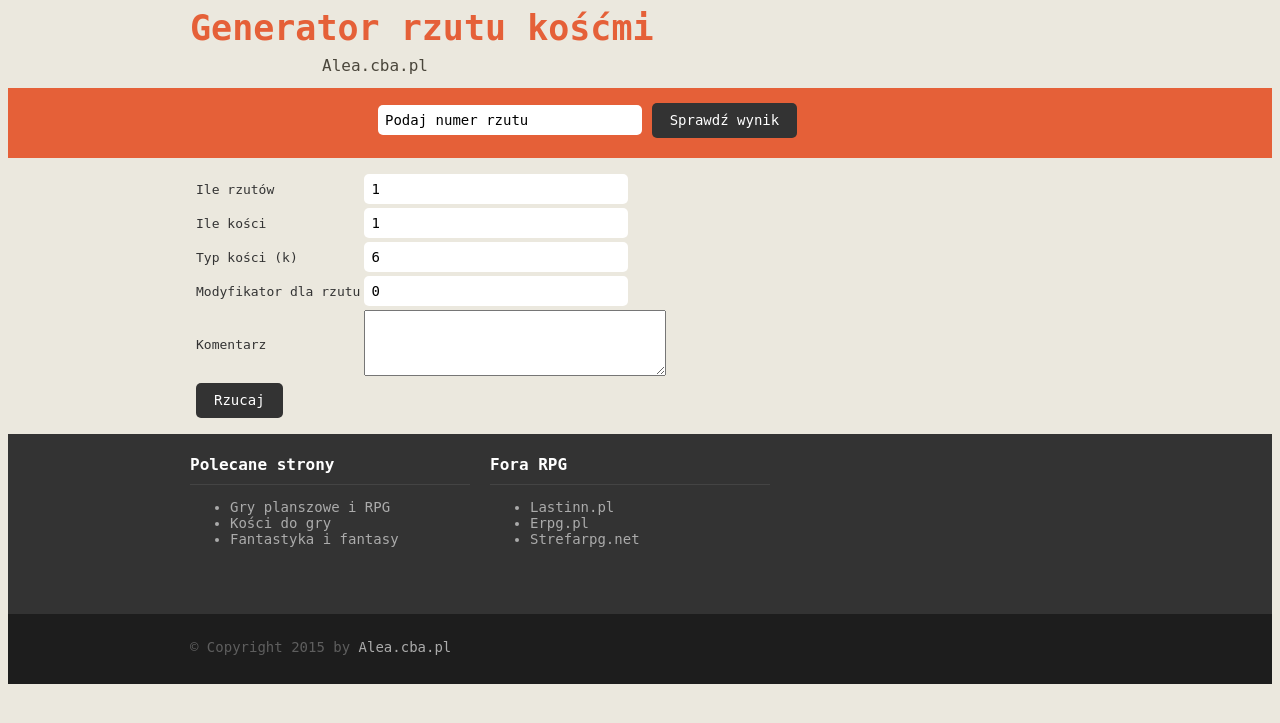
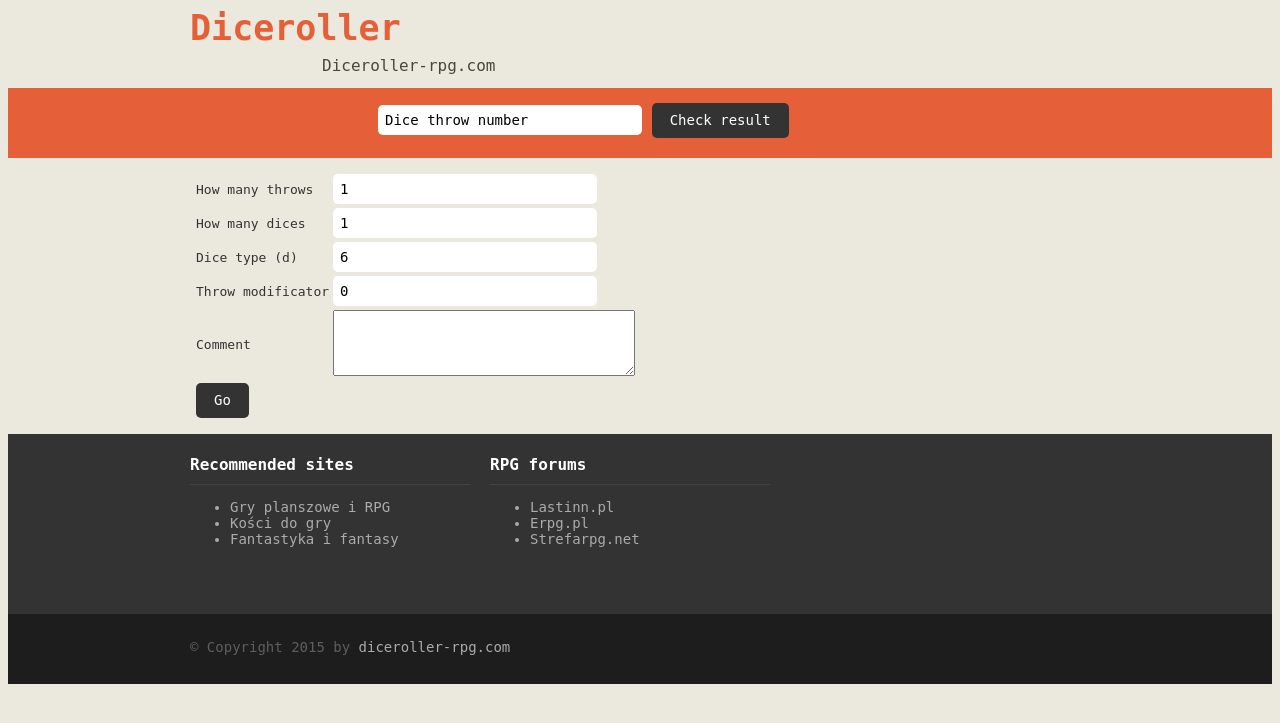
Before and after one commit to Jornarileesh/Diceroller-rpg, a PHP site: page /eng/index.php in a window 1280 px wide. Shown: the top 723 px of the page. Run offline with PHP 8.4, Linux system fonts and the light colour scheme; some libraries are stand-ins or nearby versions.

Commit message:
Few translations

```diff
--- a/eng/index.php
+++ b/eng/index.php
@@ -3,9 +3,9 @@
     <head>
         <meta charset="UTF-8">
         <meta name="viewport" content="width=device-width, initial-scale=1.0">
-		<title>Generator rzutu kośćmi - OnLine</title>
-		<meta name="description" content="Generator rzutu kośćmi Alea On-Line - ustaw swoje kości do gry!"/>
-		<meta name="keywords" content="Generator rzutu kośćmi, Symulator rzutu kośćmi, Rzut kostką, Rzut kością online, Kości do gry, Kostka do gry, Gry RPG"/>
+		<title>Diceroller - OnLine</title>
+		<meta name="description" content="Diceroller RPG OnLine - set your dices"/>
+		<meta name="keywords" content="diceroller, dice simulator, rpg dice, diceroller online, dice throw, rpg games"/>
         <link rel="stylesheet" href="../css/style.css" type="text/css" media="screen" />
 		<link rel="Shortcut icon" href="icon.gif" />
 
@@ -56,8 +56,8 @@
 
 	<body>
         <header>
-            <a href="http://www.alea.cba.pl"><h1>Generator rzutu kośćmi</h1></a>
-            <p><a href="http://www.alea.cba.pl">Alea.cba.pl</a></p>
+            <a href="http://www.diceroller-rpg.com/eng/"><h1>Diceroller</h1></a>
+            <p><a href="http://www.diceroller-rpg.com/eng/">Diceroller-rpg.com</a></p>
             <nav>
                 <ul>
                     <?php include('menu.php'); ?>
@@ -67,8 +67,8 @@
         <section id="spacer">
             <div class="search">
                 <form method='post' action='select.php'>
-                    <input type="text" name="idrzutu" value="Podaj numer rzutu" onclick="clearField(this)"/>
-                    <input type="submit" name="start_search" value="Sprawdź wynik"/>
+                    <input type="text" name="idrzutu" value="Dice throw number" onclick="clearField(this)"/>
+                    <input type="submit" name="start_search" value="Check result"/>
                 </form>
             </div>
         </section>
@@ -79,27 +79,27 @@
 	<table>
 		<form method='post' action='kostka.php'>
 			<tr>
-				<td>Ile rzutów</td>
+				<td>How many throws</td>
 				<td><input type="text" name="rzuty" size="2" value="1"/></td>
 			</tr>
 			<tr>
-				<td>Ile kości</td>
+				<td>How many dices</td>
 				<td><input type="text" name="mnoznik" size="2" value="1"/></td>
 			</tr>
 			<tr>
-				<td>Typ kości (k)</td>
+				<td>Dice type (d)</td>
 				<td><input type="text" name="oczka" size="2" value="6"/></td>
 			</tr>
 			<tr>
-				<td>Modyfikator dla rzutu</td>
+				<td>Throw modificator</td>
 				<td><input type="text" name="plus" size="2" value="0"/></td>
 			</tr>
             <tr>
-                <td>Komentarz</td>
+                <td>Comment</td>
                 <td><textarea name="komentarz" rows="4" cols="35" maxlength="150"></textarea></td>
             </tr>
 			<tr>
-				<td><input type='submit' value='Rzucaj'></td>
+				<td><input type='submit' value='Go'></td>
 				<td></td>
 			</tr>
 		</form>
@@ -131,12 +131,12 @@
             <section id="copyright">
             	<h3 class="hidden">Copyright notice</h3>
                 <div class="wrapper">
-                    &copy; Copyright 2015 by <a href="http://www.alea.cba.pl">Alea.cba.pl</a>
+                    &copy; Copyright 2015 by <a href="http://www.diceroller-rpg.com">diceroller-rpg.com</a>
                 </div>
             </section>
             <section class="wrapper">
                 <article class="column leftlist">
-                    <h4>Polecane strony</h4>
+                    <h4>Recommended sites</h4>
                     <ul>
 						<li><a target="_blank" href="http://www.ceneo.pl/Gry_towarzyskie;017Planszowe_P11-46116.htm">Gry planszowe i RPG</a></li>
 						<li><a target="_blank" href="http://www.ceneo.pl/Gry;szukaj-kości">Kości do gry</a></li>
@@ -144,7 +144,7 @@
                     </ul>
                 </article>
                 <article class="column middletlist">
-                    <h4>Fora RPG</h4>
+                    <h4>RPG forums</h4>
                     <ul>
 						<li><a target="_blank" href="http://www.lastinn.info">Lastinn.pl</a></li>
 						<li><a target="_blank" href="http://www.erpg.pl">Erpg.pl</a></li>
```
